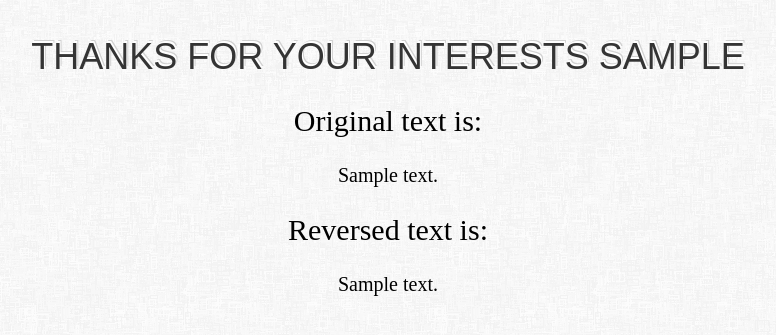
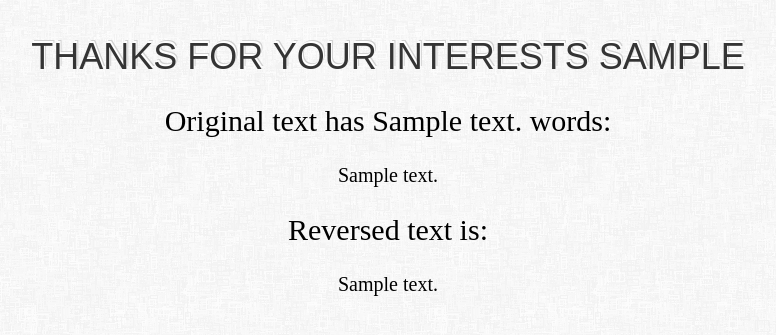
Before and after one commit to RamanHrynkevich/myfirstproject, a Django app: template templates/reverse.html in a window 1280 px wide. Shown: the top 335 px of the page, without its empty margins (252-1028 px from the left). Run offline with Django 3.2, Linux system fonts and the light colour scheme; the template is opened without the code that fills it: most values are stand-ins (such as "Sample title", 1, 10 or a date in 2020); some web fonts are replaced.

Commit message:
add words counter

```diff
--- a/myfirstproject/views.py
+++ b/myfirstproject/views.py
@@ -7,4 +7,6 @@ def reverse(request):
 	user_name = request.GET['username']
 	user_text = request.GET['usertext']
 	reversed_text = user_text[::-1]
-	return render(request, 'reverse.html',{'username':user_name,'usertext':user_text, 'reversedtext':reversed_text})
+	s_user_text = user_text.split()
+	len_user_text = len(s_user_text)
+	return render(request, 'reverse.html',{'username':user_name,'usertext':user_text, 'reversedtext':reversed_text, 'lenusertext':len_user_text})
--- a/templates/reverse.html
+++ b/templates/reverse.html
@@ -10,7 +10,7 @@
 <body>
 	<h1>Thanks for your interests {{username}}</h1>
 
-	<h2>Original text is:</h2>
+	<h2>Original text has {{lenusertext}} words:</h2>
 
 	<p>{{usertext}}</p>
 
```
